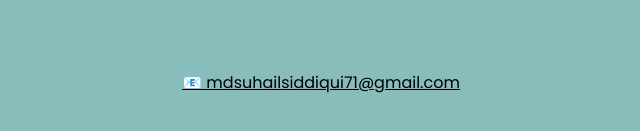
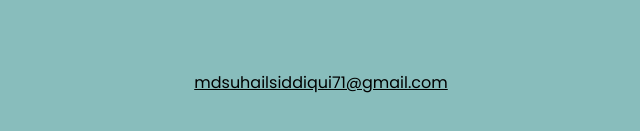
Before and after one commit to suhail-dev71/my-portfolio, a plain HTML site: page index.html in a window 1280 px wide. Shown: the part 535-666 px from the top of the page, 319-959 px from the left. Drawn offline with Linux system fonts and the light colour scheme.

Commit message:
fix footer

```diff
--- a/index.html
+++ b/index.html
@@ -57,7 +57,7 @@
 
 
   <footer>
-    <p>📧 mdsuhailsiddiqui71@gmail.com</p>
+    <p>mdsuhailsiddiqui71@gmail.com</p>
   </footer>
 
 
```
